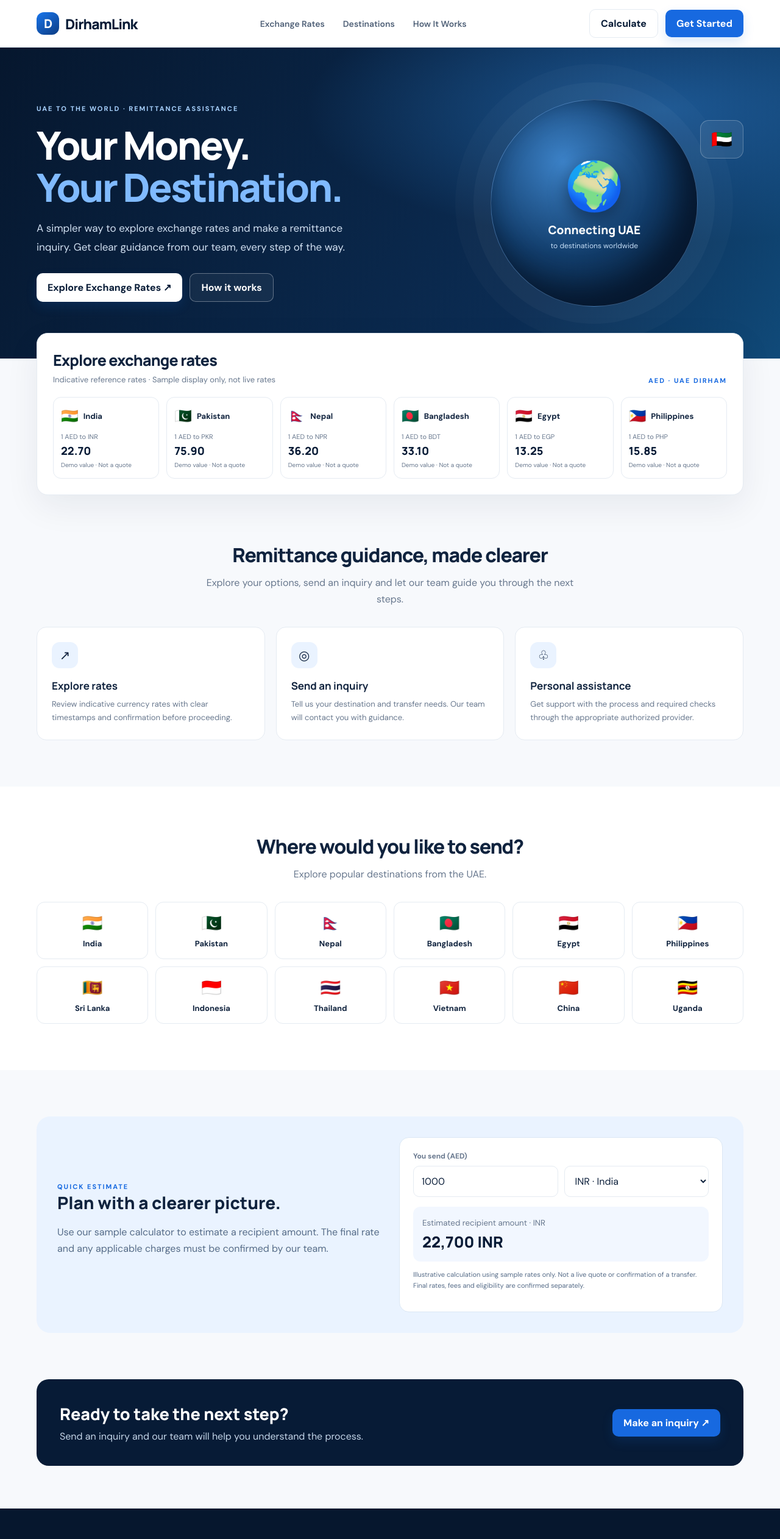
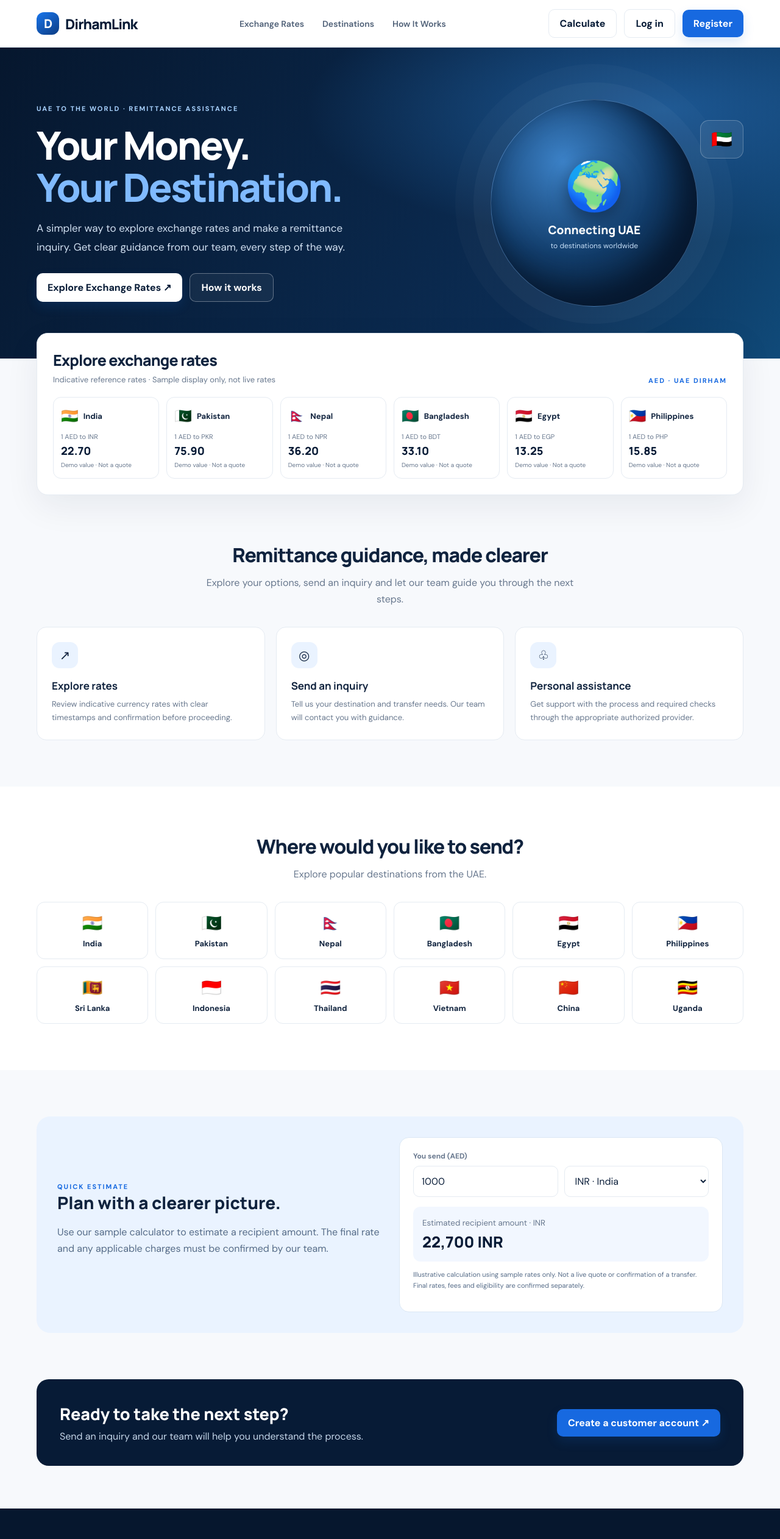
Before and after one commit to dirhamlink/dirhamlink-website, a Next.js app: page / in a window 1280 px wide. Shown: the top 2524 px of the page at 61% size. Built offline with nearby package versions, Linux system fonts and the light colour scheme.

Commit message:
Add customer login and registration links

```diff
--- a/app/page.tsx
+++ b/app/page.tsx
@@ -29,7 +29,8 @@ export default function Home() {
           </nav>
           <div className="nav-actions">
             <a className="btn btn-outline" href="#calculator">Calculate</a>
-            <a className="btn btn-primary" href="#inquiry">Get Started</a>
+            <a className="btn btn-outline" href="/login">Log in</a>
+            <a className="btn btn-primary" href="/register">Register</a>
           </div>
         </div>
       </header>
@@ -131,7 +132,7 @@ export default function Home() {
         <section className="container" id="inquiry">
           <div className="cta">
             <div><h2>Ready to take the next step?</h2><p>Send an inquiry and our team will help you understand the process.</p></div>
-            <a className="btn btn-primary" href="mailto:hello@dirhamlink.com?subject=Remittance%20inquiry">Make an inquiry ↗</a>
+            <a className="btn btn-primary" href="/register">Create a customer account ↗</a>
           </div>
         </section>
       </main>
```
